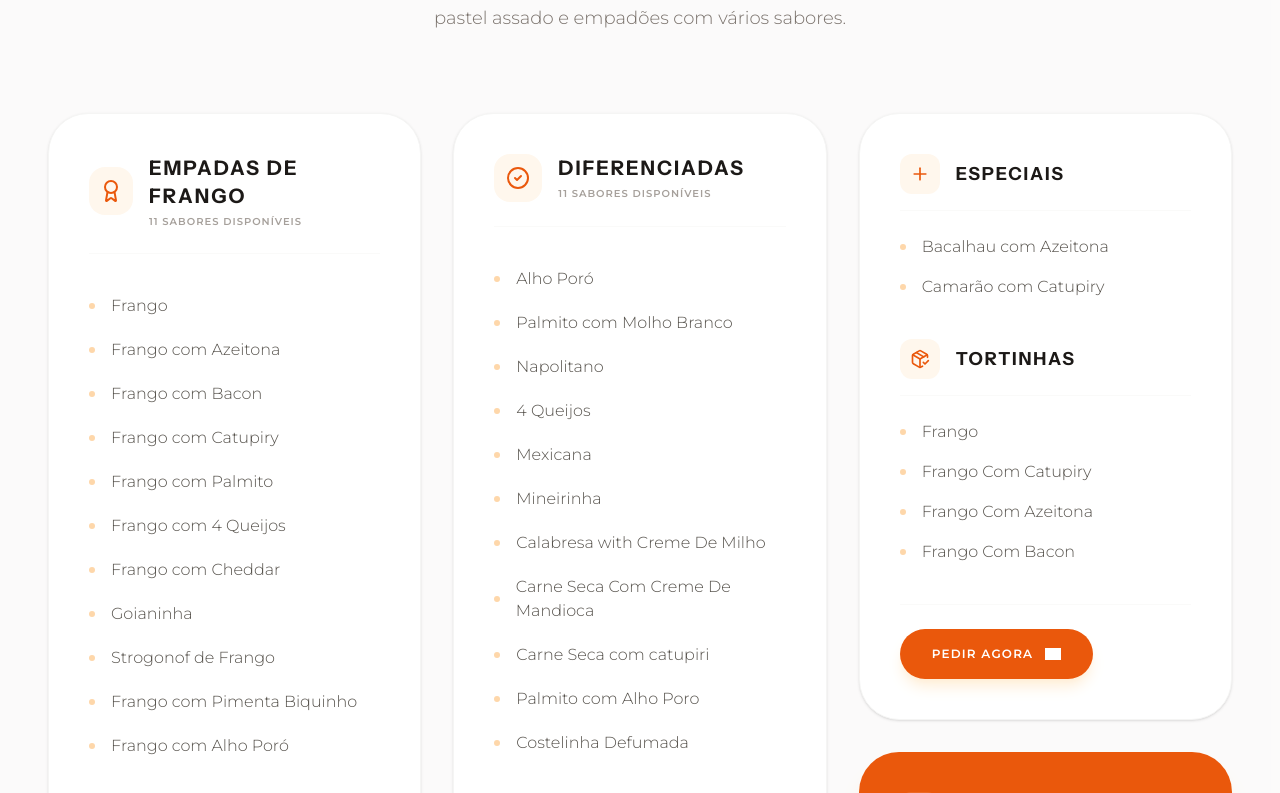
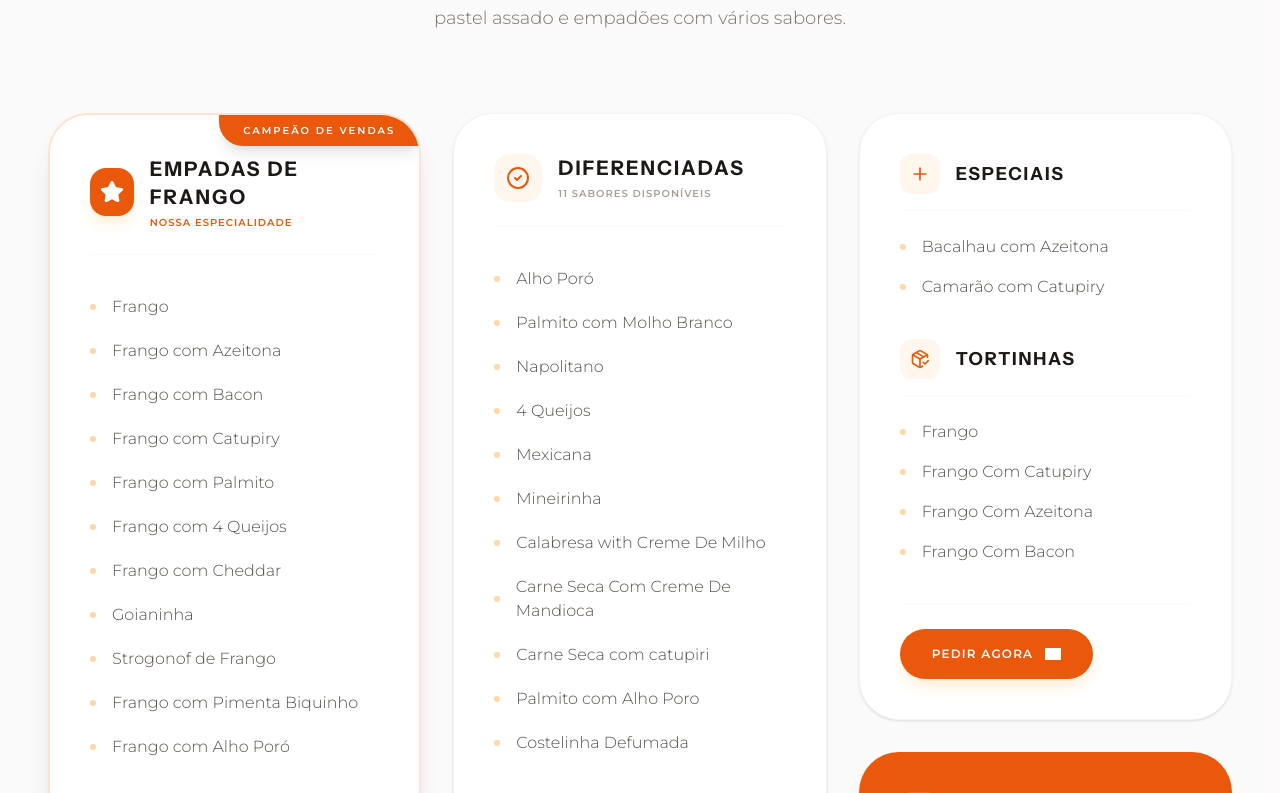
Before and after one commit to t0non/-LANDING-PAGE---VENDAS-GOOGLE-ADS---EMPADAS-CASEIRAS-, a React (Vite) app: page / in a window 1280 px wide. Shown: the part 3187-3980 px from the top of the page. Built offline with nearby package versions, Linux system fonts and the light colour scheme; grey boxes are pictures that could not be loaded.

Commit message:
feat(landing): Highlight best-selling empada with badge
Adds a prominent badge and visual styling to the best-selling empada section on the landing page. This improves discoverability and emphasizes a key product offering.

```diff
--- a/src/App.tsx
+++ b/src/App.tsx
@@ -346,21 +346,26 @@ export default function App() {
             </div>
 
             <div className="grid md:grid-cols-2 lg:grid-cols-3 gap-8 items-start">
-              {/* Column 1: Empadas de Frango */}
+              {/* Column 1: Empadas de Frango - BEST SELLER HIGHLIGHT */}
               <motion.div
                 initial={{ opacity: 0, y: 30 }}
                 whileInView={{ opacity: 1, y: 0 }}
                 viewport={{ once: true }}
                 whileHover={{ y: -10 }}
-                className="bg-white p-10 rounded-[40px] shadow-sm border border-stone-100 flex flex-col hover:shadow-md transition-all duration-300"
+                className="bg-white p-10 rounded-[40px] shadow-xl border-2 border-brand-500/20 flex flex-col hover:shadow-2xl transition-all duration-300 relative overflow-hidden"
               >
+                {/* Best Seller Badge */}
+                <div className="absolute top-0 right-0 bg-brand-600 text-white px-6 py-2 rounded-bl-3xl text-[10px] font-bold uppercase tracking-[0.2em] shadow-lg z-10">
+                  Campeão de Vendas
+                </div>
+
                 <div className="flex items-center gap-4 mb-10 pb-6 border-b border-stone-50">
-                  <div className="w-12 h-12 bg-brand-50 rounded-2xl flex items-center justify-center text-brand-600">
-                    <Award className="w-6 h-6" />
+                  <div className="w-12 h-12 bg-brand-600 rounded-2xl flex items-center justify-center text-white shadow-lg shadow-brand-100">
+                    <Star className="w-6 h-6 fill-current" />
                   </div>
                   <div>
                     <h3 className="text-xl font-heading font-bold text-stone-900 uppercase tracking-widest">Empadas de Frango</h3>
-                    <p className="text-[10px] text-stone-400 font-bold uppercase tracking-widest mt-1">11 Sabores Disponíveis</p>
+                    <p className="text-[10px] text-brand-600 font-bold uppercase tracking-widest mt-1">Nossa Especialidade</p>
                   </div>
                 </div>
                 <ul className="space-y-5">
```
